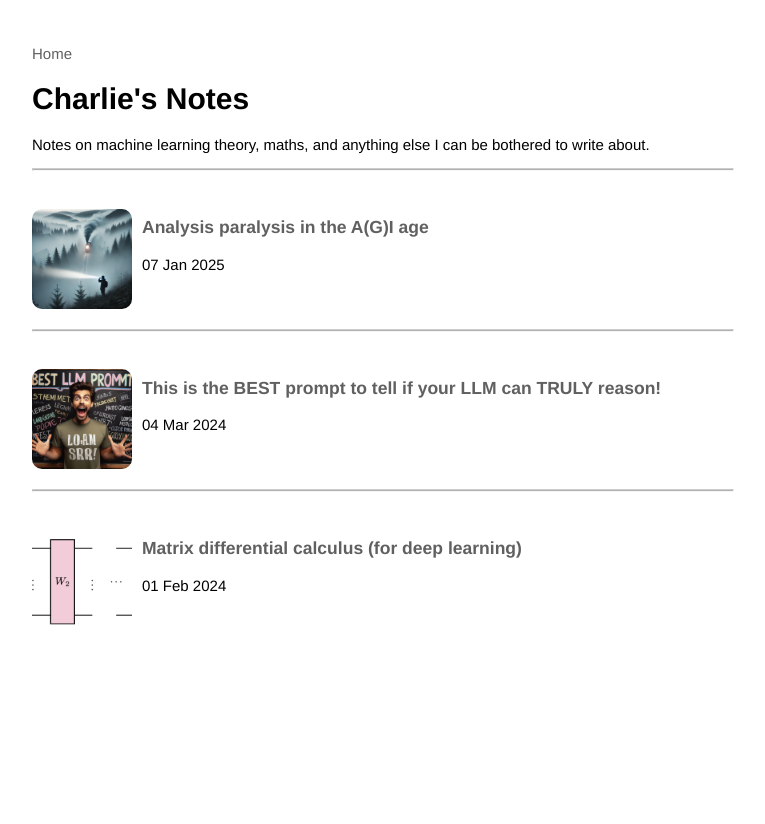
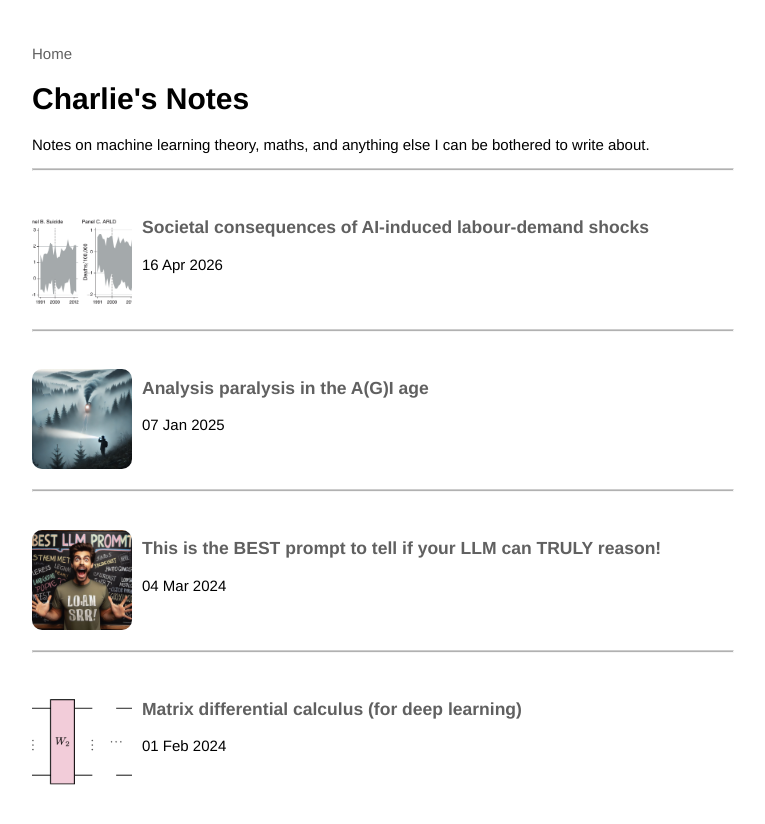
Before and after one commit to le-big-mac/le-big-mac.github.io, a Jekyll site: the page built from blog.html, in a window 1280 px wide. Shown: the top 824 px of the page, without its empty margins (258-1023 px from the left). Built offline with Jekyll 4.4.1, drawn with Linux system fonts in a browser that asks for light colours; some of the changed lines change nothing that is shown.

Commit message:
Add AI labour-demand shocks blog post

```diff
--- /dev/null
+++ b/_posts/2026-04-16-societal-consequences-of-ai-induced-labour-demand-shocks.md
@@ -0,0 +1,112 @@
+---
+layout: post
+title: "Societal consequences of AI-induced labour-demand shocks"
+date: 2026-04-16
+author: "Charles London"
+image: /assets/images/2026-04-16-societal-consequences-of-ai-induced-labour-demand-shocks/despair_usa.png
+---
+
+*Or: why UBI might not save us.*
+
+*This post was completed in a day as part of the OAISI writing sprint. I do not claim this to be a likely outcome of AI progress, but I think analysing the potential societal consequences of a mass unemployment event is important. There are people far more qualified than I to do this, and I hope to see much better pieces on this in the future!*
+
+Rapid AI progress could lead to significant employment shocks, as the marginal product of human cognitive labour in certain roles and professions declines rapidly. Production can remain high (and rise) as capital substitutes for labour, but there would be a decoupling of human employment, status, and income from production. The concern explored here is not technological unemployment per se, but the societal consequences of a persistent fall in the employment rate among previously economically central workers. In this post, I will analyse two previous economic shock events to attempt to understand these consequences.
+
+My best guess at the mechanism of a potential AI shock looks something like: (1) a large labour-demand shock, leading to mass labour displacement, occurring in less than a decade; (2) new job creation significantly lags job losses; (3) leading to persistent non-employment and/or depressed wages. My hypothesis is that this would lead to significant societal spillover effects and reduction in quality of life. In our case studies we will approximate these effects by analysing changes in mental health and mortality (deaths of despair) statistics, changes in family formation, and political polarisation.
+
+China shock and German reunification provide case studies for two different scenarios. In China shock, a market-driven adjustment led to incomes for a large proportion of the population being depressed for several years. In the German reunification, there were large transfers of wealth from the West to the East, propping up incomes and demand, but unemployment still led to a loss of purpose and legitimacy. These cases cover two plausible AI futures, one in which political and market response is slow, and distress is due to material economic losses, and another in which there is wealth redistribution (in the form of UBI or otherwise), where distress is due to perceived unfairness and loss of status.
+
+## China Shock
+
+China shock refers to the impact of rising Chinese exports on the manufacturing industry in the USA and Europe. The outcomes in the USA have been particularly well studied by David Autor, and I will focus on these.[^1]
+
+How well does China shock map onto my AI shock mechanism? (1) The labour demand shock was large and rapid, as "the fraction of US working-age population employed in manufacturing fell by a third" between 1990 and 2007 (Autor, Dorn, and Hanson 2013). (2) New job creation significantly lagged losses, particularly for incumbents, as "between 2000 and 2010, non-manufacturing employment rises [...] offsetting approximately 60% of the manufacturing decline" and "the employment recovery stems almost entirely from young adults and foreign-born immigrants taking their first U.S. jobs in affected areas" (Autor et al. 2025). (3) The most trade-exposed counties experienced persistently higher unemployment and income depression. Autor, Dorn, and Hanson (2013) estimate that an interquartile shift in trade exposure (moving from a 25th percentile exposed county to 75th percentile) corresponded to a roughly 0.8 percentage-point decrease in the employment to population ratio, and to a fall in salary income of 2.14 percent.
+
+This maps fairly well to my automation scenario, though the actual increase in unemployment and decrease in income are much less severe than some experts predict for AI (the IMF estimates 40% of jobs are exposed to AI (Cazzaniga 2024))[^2]. A potential difference is that China shock was largely geographically localised, confined to regions in which manufacturing was a significant employer. However, Autor, Dorn, and Hanson (2025) note a "low responsiveness of population headcounts to trade exposure, because the alternative destinations [...] are exposed to similarly negative labour demand shocks". In the event of widespread, non-local AI automation, it is likely that similar migration patterns would be observed for the same reason. Taken together, China shock matches a scenario in which labour demand falls rapidly for some cohort, with persistent labour market scarring and income depression, even as output remains high.
+
+The societal outcomes of even this relatively small change in employment were pronounced. In counties in which labour was most exposed to competition from foreign imports "deaths from despair" experienced a significant relative increase, largely driven by drug overdoses (see figure below). Pierce and Schott (2020) found that an interquartile shift in exposure was associated with a relative increase in deaths of despair of 2 to 3 per 100,000. This is significantly correlated with the unemployment rate in these regions, consistent with substantial declines in quality of life.
+
+{% include image.html file="/assets/images/2026-04-16-societal-consequences-of-ai-induced-labour-demand-shocks/despair_usa.png" description="Implied Impact of PNTR (trade exposure) on Deaths of Despair [from Pierce and Schott (2020)]." %}
+
+These counties experienced a significant shift towards GOP Republican candidates, at the expense of both moderate and more liberal candidates. Autor, Dorn, Hanson, and Majlesi (2020) found that "moderate politicians experience[d] the largest decline in election probability", with more exposed trade districts having a 13.2 percentage point higher likelihood of electing a conservative Republican than less exposed districts. These candidates were often elected on the back of promises to "bring back jobs", and tended to be more isolationist, plausibly linking this swing to declining economic conditions, and perceived unfairness and loss of status.
+
+At the same time, fertility and marriage rates declined (Autor, Dorn, and Hanson 2019), due to loss of employment and earning of young men, raising the share of children living in below-poverty, single-parent households.
+
+I believe China shock provides an important case study for a labour-demand shock, occurring without a significant reallocation of wealth or backstop of income. Even this relatively small drop in employment and labour income (smaller than many projected AI automation scenarios) led to a measurable deterioration in health outcomes, family formation, and political behaviour in exposed regions.
+
+## German reunification
+
+German reunification provides a contrasting case study. Rather than a market-driven adjustment with limited redistribution, reunification involved one of the largest peacetime fiscal transfers in modern history, as West Germany subsidised incomes, pensions, and public services in the East. This allows us to examine whether the societal consequences of large labour-demand shocks persist even when income losses are substantially offset.
+
+The *Treuhand* was a government agency opened in 1990 responsible for the reprivatization of worker- and state-owned enterprise in East Germany. At reunification, "East German productivity was about one-third that of the West" (Dornbusch and Wolf 1994), leading the Treuhand to shutter many of these now (in the face of West German competition) unprofitable industries. This led to a significant and rapid increase in the unemployment rate, as "the employed share of the eastern working-age population [...] declined from 83 percent in 1990 to 65.2 percent in 1999" (Burda and Hunt 2001). At the same time, a massive transfer of wealth from West to East was initiated, with over €1.2 trillion in support provided by 2004. These transfers amounted to around €80 billion a year, with "50% of them constitut[ing] social assistance, e.g. unemployment and retirement benefits" (Jansen 2004). These transfers "resulted in a quasi-equalization of net incomes and living conditions" (Enenkel and Rösel 2022), with "median disposable income in East Germany stabiliz[ing] at 85% of the West German average" (Bach, Bartels, and Neef 2021), backstopping consumption and living standards. Despite income stabilisation, unemployment persisted, with the rate remaining substantially higher in the East until 2005 and, while narrowing since then, remaining higher (see figure below); in 2018, the average unemployment rate of former East German states was 6.9%, compared to 4.8% in the West (Gramlich 2019).
+
+{% include image.html file="/assets/images/2026-04-16-societal-consequences-of-ai-induced-labour-demand-shocks/unemployment.jpg" description="From Gramlich (2019). This uses a slightly different definition for unemployment that Burda and Hunt (2001), accounting for the difference in absolute values." %}
+
+This corresponds to an automation scenario in which some form of wealth transfer (such as UBI) is initiated to prevent adverse economic conditions.
+
+In the East, subjective life satisfaction dropped sharply post-1990. While it rebounded between 1991 and 1999, the post-unification peak in 1999 is still slightly below that of immediately pre-unification, in spite of "a marked increase in household income in East Germany despite rising unemployment" (Easterlin and Plagnol 2008). Convergence with the West has increased, but largely due to a decline in life satisfaction in West Germany, rather than improvements in the East. This is indicative that absolute material wealth is not the only factor in life satisfaction, and loss of economic purpose and perceived unfairness can contribute to declining subjective QoL even while material conditions improve.
+
+Fertility statistics further reinforce this point. Between 1990 and 1991 the fertility rate in East Germany fell 40% (Witte and Wagner 1995). The birth rate did not recover to around pre-unification levels until 2010 (Statistisches Bundesamt (Destatis) 2025), as family formation was impacted despite backstopped income.
+
+Similarly to China shock, we again see an increase in political polarization, with an increase in vote share for non-mainstream parties, and measurably higher alienation in the East. In the immediate aftermath of reunification, the vote share for the Party of Democratic Socialism (a left-wing populist party) increased from 11% to 20% as a response to privatization (Hager et al. 2025). Kellermann (2024) found that "East Germans who lost their jobs exhibit significantly lower trust levels, lower political interest and a lower identification with mainstream democratic parties, even up to 30 years after reunification". Polarization is still apparent in the current political landscape, as the far-right Alternative for Germany (AfD) achieved the leading vote share in former East Germany with 29.7% of the vote, while being only fourth in the West (Wieder 2024). This suggests that even with an absolute improvement in material conditions, loss of purpose and status, along with perceived unfairness, can contribute to alienation with mainstream politics for years.
+
+On a slightly more hopeful note, East Germany did not see an increase in deaths of despair post unification. In fact in "the former East Germany, mortality rates fell dramatically after German reunification" (Currie 2024). This suggests that the implementation of an economic safety net in the form of wealth transfers can prevent mortality crises.
+
+## Conclusion
+
+Under the assumption that AI automation produces significant labour-demand shocks, we can expect to see broad societal consequences, including reduced subjective life satisfaction, reductions in family formation, and increased political polarisation. Wealth transfers may prevent worsening health outcomes and mitigate material hardship, but cannot replace the status, purpose, and legitimacy provided by unemployment, and are therefore unable to prevent persistent social and political disruption.
+
+## Potential problems with this argument
+
+AI automation might be less severe if new tasks are created endogenously and quickly, or if AI complements human preferences (more demand for services, preference for humans in certain jobs).
+
+It could also potentially be more severe: (a) white-collar workers generally have more political capital; (b) there may be a greater loss of perceived status from losing "elite" white collar jobs; (c) if AI substitutes for labour, new job creation could be significantly more impaired than in either case.
+
+---
+
+### References
+
+Autor, David H., David Dorn, and Gordon H. Hanson. 2013. "The China syndrome: Local labor market effects of import competition in the United States." *American Economic Review* 103 (6): 2121-2168.
+
+Autor, David, David Dorn, and Gordon Hanson. 2019. "When work disappears: Manufacturing decline and the falling marriage market value of young men." *American Economic Review: Insights* 1 (2): 161-178.
+
+Autor, David, David Dorn, Gordon Hanson, and Kaveh Majlesi. 2020. "Importing political polarization? The electoral consequences of rising trade exposure." *American Economic Review* 110 (10): 3139-3183.
+
+Autor, David H., David Dorn, Gordon H. Hanson, Maggie R. Jones, and Bradley Setzler. 2025. "Places versus people: The ins and outs of labor market adjustment to globalization." RF Berlin-CReAM Discussion Paper Series.
+
+Autor, David, David Dorn, and Gordon Hanson. 2025. "Trading places: Mobility responses of native-and foreign-born adults to the China trade shock." *ILR Review* 78 (1): 10-36.
+
+Bach, Stefan, Charlotte Bartels, and Theresa Neef. 2021. "When Capitalism Takes Over Socialism: (Missing) Capital and East-West-German Income Inequality." International Association for Research in Income and Wealth (IARIW). https://iariw.org/wp-content/uploads/2021/07/Bach_Bartels_Neef_Paper.pdf
+
+Burda, Michael C., and Jennifer Hunt. 2001. "From reunification to economic integration: Productivity and the labor market in Eastern Germany." *Brookings Papers on Economic Activity* 2001 (2): 1-92.
+
+Cazzaniga, Mauro. 2024. "Gen-AI." *Staff Discussion Notes* 2024 (001). http://dx.doi.org/10.5089/9798400262548.006
+
+Currie, Janet. 2024. "Health and inequality." *Oxford Open Economics* 3 (Supplement 1): i549-i556.
+
+Dornbusch, Rudiger, and Holger C. Wolf. 1994. "East German economic reconstruction." In *The Transition in Eastern Europe, Volume 1, Country Studies*, 155-190.
+
+Easterlin, Richard A., and Anke C. Plagnol. 2008. "Life satisfaction and economic conditions in East and West Germany pre-and post-unification." *Journal of Economic Behavior & Organization* 68 (3-4): 433-444.
+
+Enenkel, Kathrin, and Felix Rösel. 2022. *German Reunification: Lessons from the German Approach to Closing Regional Economic Divides*. https://economy2030.resolutionfoundation.org/wp-content/uploads/2022/12/German-reunification.pdf
+
+Gramlich, John. 2019. "East Germany has narrowed economic gap with West Germany since fall of communism, but still lags." *Pew Research Center*. https://www.pewresearch.org/short-reads/2019/11/06/east-germany-has-narrowed-economic-gap-with-west-germany-since-fall-of-communism-but-still-lags/
+
+Hager, Anselm, Moritz Hennicke, Werner Krause, and Lukas Mergele. 2025. "Sold to the West: Mass Privatization and the Socialist Revival in East Germany."
+
+Jansen, Heinz. 2004. *Transfers to Germany's Eastern Länder: A Neccesart Price for Convergence Or a Permanent Drag?*
+
+Kellermann, Kim Leonie. 2024. "Trust we lost: The impact of the Treuhand experience on political alienation in East Germany." *Journal of Comparative Economics* 52 (1): 54-75.
+
+Pierce, Justin R., and Peter K. Schott. 2020. "Trade liberalization and mortality: Evidence from US counties." *American Economic Review: Insights* 2 (1): 47-63.
+
+Statistisches Bundesamt (Destatis). 2025. "Total fertility rate." https://www.destatis.de/EN/Themes/Society-Environment/Population/Births/Tables/birth-rate.html
+
+Wieder, Thomas. 2024. "European elections highlight Germany's political divide between East and West." *Le Monde*. https://www.lemonde.fr/en/international/article/2024/06/14/european-elections-highlight-germany-s-political-divide-between-east-and-west_6674764_4.html
+
+Witte, James C., and Gert G. Wagner. 1995. "Declining fertility in East Germany after unification: A demographic response to socioeconomic change." *Population and Development Review*, 387-397.
+
+Wolf, Martin, and David Autor. 2025. "Transcript: Martin Wolf talks to David Autor — could AI be a bigger threat to US jobs than China?" *Financial Times*. https://www.ft.com/content/4e260abd-2528-4d34-8fa4-a21eabfd6db9
+
+[^1]: A cautionary note: Autor gave an interview to the Financial Times in April of last year (Wolf and Autor 2025), in which he cautioned against making the comparison between China shocks and AI labour disruption. His chief reason is that he believes that disruption from AI will occur more slowly than it did in China shock (disagreeing with my Assumption 1). I personally believe that recent AI progress suggests a faster takeoff than he assumes, making it a relevant case study.
+[^2]: Note, this is not the same as fully automatable.
--- a/assets/styles.css
+++ b/assets/styles.css
@@ -183,6 +183,18 @@ hr {
 
 blockquote {
     color: #676767;
+}
+
+.footnotes {
+    margin-top: 2rem;
+}
+
+.footnotes::before {
+    content: "Notes";
+    display: block;
+    font-size: 1.17em;
+    font-weight: bold;
+    margin-bottom: 1em;
 }
 
 /* ==========================================
```
Also changed, not shown: assets/images/2026-04-16-societal-consequences-of-ai-induced-labour-demand-shocks/despair_usa.png (added), assets/images/2026-04-16-societal-consequences-of-ai-induced-labour-demand-shocks/unemployment.jpg (added).
